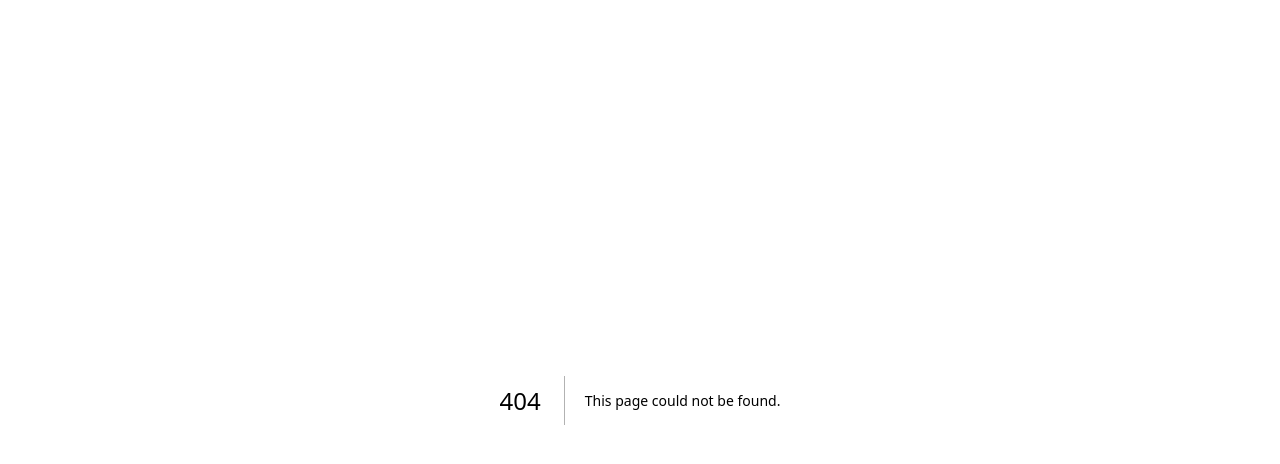
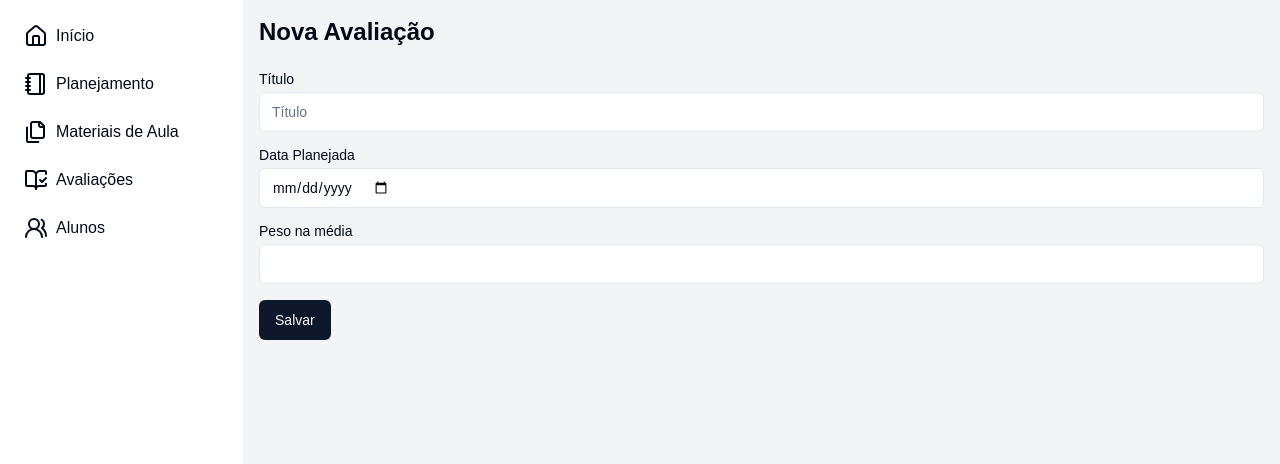
Before and after one commit to gabrielwbenatti/siga-fatec, a Next.js app in the folder siga-web/: page /app/exams/new in a window 1280 px wide. Before the commit this address had no page. Shown: the top 464 px of the page. Built offline with nearby package versions, Linux system fonts and the light colour scheme.

Commit message:
adicionado telas de lançamento e edição de exames

```diff
--- /dev/null
+++ b/siga-web/app/(application)/app/exams/[id]/edit/page.tsx
@@ -0,0 +1,22 @@
+import { showExam } from "@/app/actions/examsActions";
+import { Titlebar } from "@/components/SiGA/Titlebar";
+import ExamsCreateUpdateForm from "../../_components/ExamsCreateUpdateForm";
+
+export default async function ExamsEditIDPage({
+  params,
+}: {
+  params: Promise<{ id: string }>;
+}) {
+  const { id } = await params;
+  const { data } = await showExam(id);
+
+  return (
+    <>
+      <Titlebar.Root>
+        <Titlebar.Title title={data?.title!} />
+      </Titlebar.Root>
+
+      <ExamsCreateUpdateForm initialData={data} />
+    </>
+  );
+}
--- /dev/null
+++ b/siga-web/app/(application)/app/exams/_components/ExamsCreateUpdateForm.tsx
@@ -0,0 +1,80 @@
+"use client";
+
+import { storeExam, updateExam } from "@/app/actions/examsActions";
+import InputWrapper from "@/components/SiGA/InputWrapper";
+import { Button } from "@/components/ui/button";
+import { Input } from "@/components/ui/input";
+import { Label } from "@/components/ui/label";
+import { ROUTES } from "@/lib/routes";
+import Exam from "@/types/Exam";
+import { formatDate } from "@/utils/string_helper";
+import { useRouter } from "next/navigation";
+import { FC, FormEvent } from "react";
+import { toast } from "sonner";
+
+interface ExamsCreateUpdateFormProps {
+  initialData?: Exam;
+}
+
+const ExamsCreateUpdateForm: FC<ExamsCreateUpdateFormProps> = ({
+  initialData,
+}: ExamsCreateUpdateFormProps) => {
+  const router = useRouter();
+
+  const handleSubmit = async (e: FormEvent<HTMLFormElement>) => {
+    e.preventDefault();
+
+    const formData = new FormData(e.currentTarget);
+    const data = Object.fromEntries(formData.entries()) as unknown as Exam;
+
+    const result = !!initialData
+      ? await updateExam(data)
+      : await storeExam(data);
+
+    if (!result.success) {
+      toast.error(result.error);
+      return;
+    }
+
+    router.push(ROUTES.EXAMS.LIST);
+  };
+
+  return (
+    <form onSubmit={handleSubmit} className="space-y-4 px-4">
+      <InputWrapper>
+        <Label>Título</Label>
+        <Input
+          name="title"
+          type="text"
+          placeholder="Título"
+          defaultValue={initialData?.title}
+          required
+        />
+      </InputWrapper>
+
+      <InputWrapper>
+        <Label>Data Planejada</Label>
+        <Input
+          name="planned_date"
+          type="date"
+          defaultValue={formatDate(initialData?.planned_date, "input")}
+          required
+        />
+      </InputWrapper>
+
+      <InputWrapper>
+        <Label>Peso na média</Label>
+        <Input
+          name="weight"
+          type="number"
+          defaultValue={initialData?.weight}
+          required
+        />
+      </InputWrapper>
+
+      <Button type="submit">Salvar</Button>
+    </form>
+  );
+};
+
+export default ExamsCreateUpdateForm;
--- a/siga-web/app/(application)/app/exams/_components/ExamsListItem.tsx
+++ b/siga-web/app/(application)/app/exams/_components/ExamsListItem.tsx
@@ -1,11 +1,31 @@
+import { Button } from "@/components/ui/button";
+import { ROUTES } from "@/lib/routes";
 import Exam from "@/types/Exam";
+import { Pencil, Trash2 } from "lucide-react";
+import Link from "next/link";
 
 interface ExamsListItemProps {
   exam: Exam;
 }
 
 const ExamsListItem = ({ exam }: ExamsListItemProps) => {
-  return <li>{exam.title}</li>;
+  return (
+    <li className="flex items-center justify-between rounded-lg border p-2 shadow-sm">
+      <Link href={ROUTES.EXAMS.EDIT(exam.id!)}>{exam.title}</Link>
+
+      <div className="flex gap-1.5">
+        <Link href={ROUTES.EXAMS.EDIT(exam.id!)}>
+          <Button variant="outline">
+            <Pencil /> Editar
+          </Button>
+        </Link>
+
+        <Button variant="destructive">
+          <Trash2 />
+        </Button>
+      </div>
+    </li>
+  );
 };
 
 export default ExamsListItem;
--- /dev/null
+++ b/siga-web/app/(application)/app/exams/new/page.tsx
@@ -0,0 +1,14 @@
+import ExamsCreateUpdateForm from "../_components/ExamsCreateUpdateForm";
+import { Titlebar } from "@/components/SiGA/Titlebar";
+
+export default function ExamsNewPage() {
+  return (
+    <>
+      <Titlebar.Root>
+        <Titlebar.Title title="Nova Avaliação" />
+      </Titlebar.Root>
+
+      <ExamsCreateUpdateForm />
+    </>
+  );
+}
--- a/siga-web/app/(application)/app/exams/page.tsx
+++ b/siga-web/app/(application)/app/exams/page.tsx
@@ -1,6 +1,9 @@
 import { Titlebar } from "@/components/SiGA/Titlebar";
 import ExamsList from "./_components/ExamsList";
 import { fetchExams } from "@/app/actions/examsActions";
+import Link from "next/link";
+import { Button } from "@/components/ui/button";
+import { ROUTES } from "@/lib/routes";
 
 export default async function ExamsPage() {
   const { data } = await fetchExams();
@@ -9,6 +12,12 @@ export default async function ExamsPage() {
     <>
       <Titlebar.Root>
         <Titlebar.Title title="Avaliações" />
+
+        <Titlebar.Actions>
+          <Link href={ROUTES.EXAMS.CREATE}>
+            <Button>Novo</Button>
+          </Link>
+        </Titlebar.Actions>
       </Titlebar.Root>
 
       <ExamsList data={data} />
```
